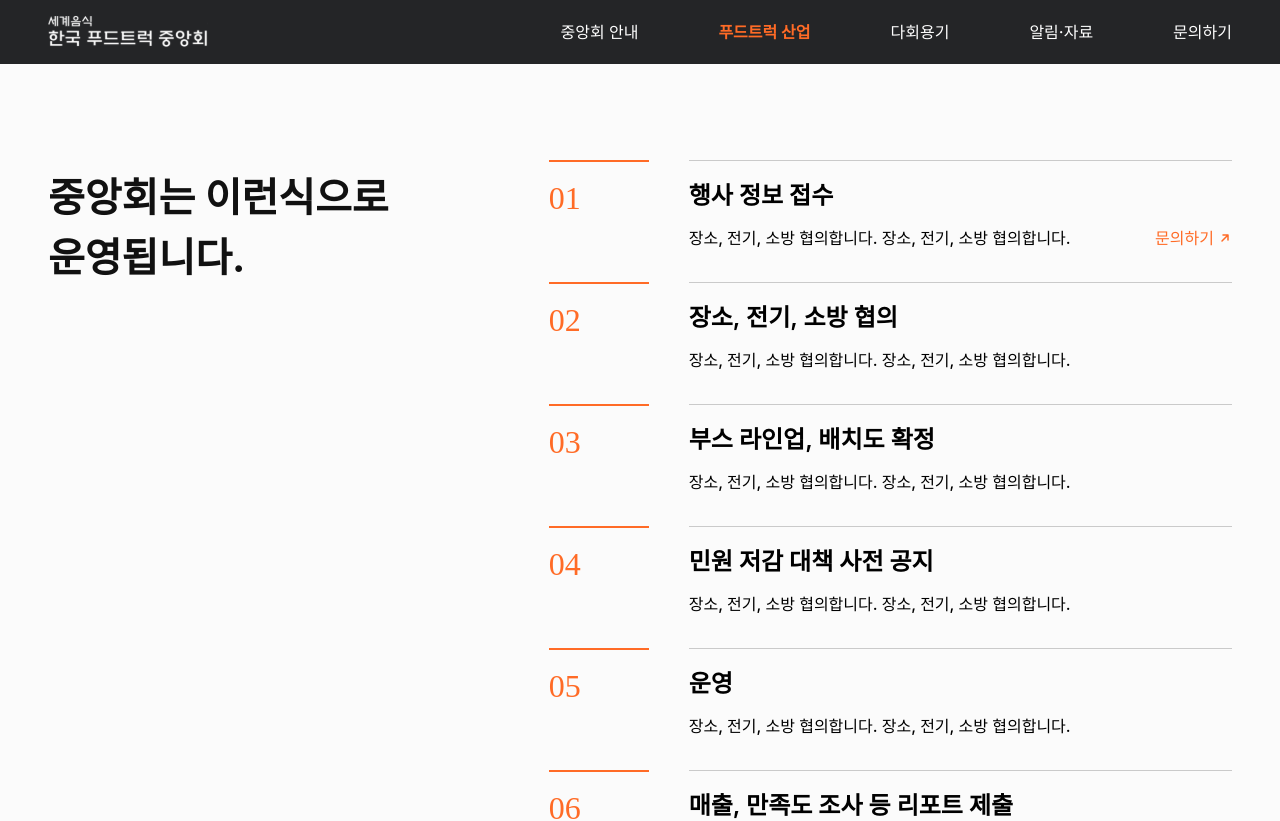
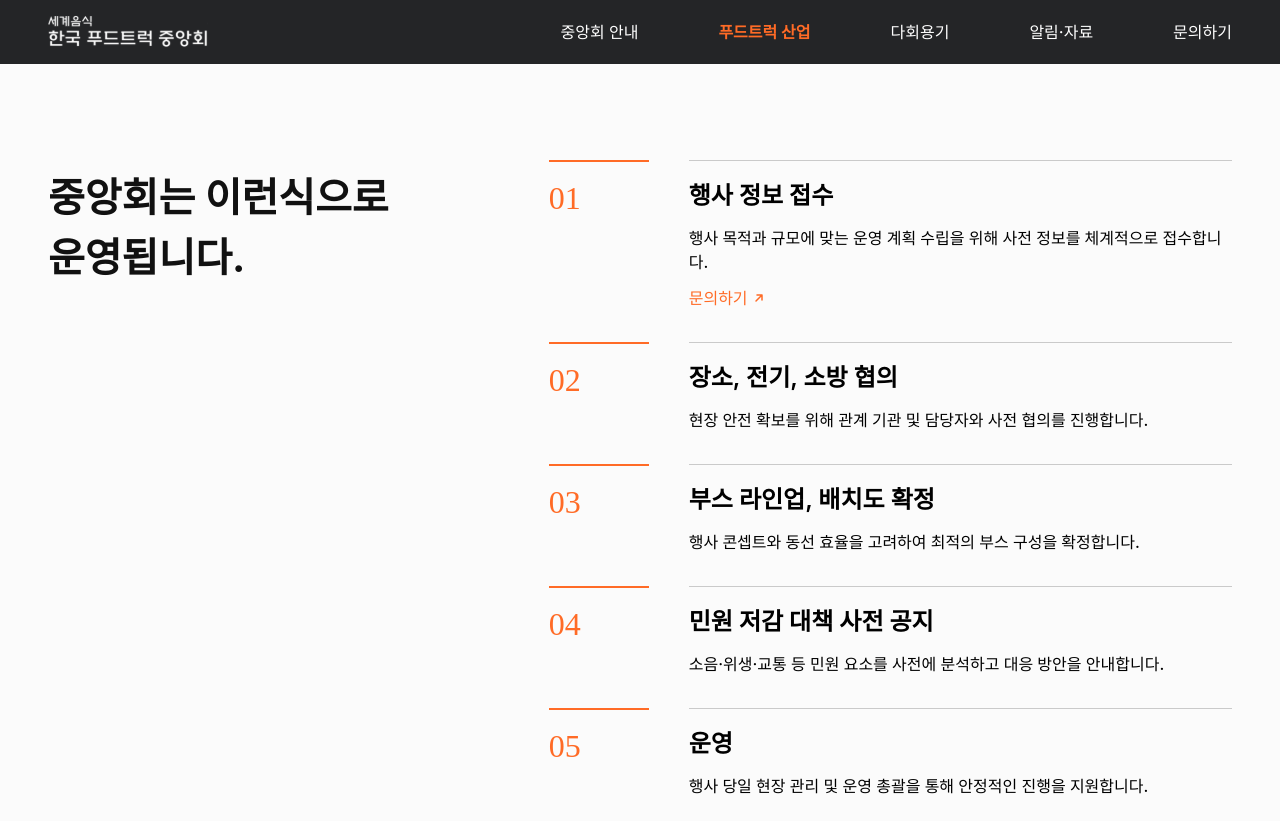
Before and after one commit to ecotree-new/foodtruck, a Next.js app: page /industry/process in a window 1280 px wide. Shown: the top 821 px of the page. Built offline with nearby package versions, Linux system fonts and the light colour scheme; a web font is replaced by a local one.

Commit message:
feat: 수정사항 반영

```diff
--- a/src/app/about/esg/page.tsx
+++ b/src/app/about/esg/page.tsx
@@ -19,9 +19,9 @@ const ESG_DATA = {
       image: HOMEPAGE_IMAGES.about.esg.environmental_01,
       title: '위생교육',
       bullets: [
-        '공공 행사 대응을 위한 위생 기준 인식 제고',
-        '안전 운영 문화 확산',
-        '표준 운영 기준 마련',
+        '체계적인 위생교육을 통한 식품 안전 기준 준수',
+        '정기적 위생점검 및 교육 프로그램 운영',
+        '탄소 저감을 통한 친환경 운영 제시',
       ],
     },
     {
@@ -56,7 +56,7 @@ const ESG_DATA = {
     {
       image: HOMEPAGE_IMAGES.about.esg.social_03,
       title: '지역상생',
-      bullets: ['지자체 식재료 사용'],
+      bullets: ['지역 특산물·로컬 브랜드 연계 확대', '지역 문화 존중 행사 운영', '지역 자원 가치 확산'],
     },
     {
       image: HOMEPAGE_IMAGES.about.esg.social_04,
@@ -65,7 +65,6 @@ const ESG_DATA = {
         '푸드트럭 창업 관련 정보 제공',
         '운영·관리 기준 안내',
         '안전한 창업 환경 조성',
-        '메뉴 큐레이션',
       ],
     },
     {
--- a/src/app/about/organization/page.tsx
+++ b/src/app/about/organization/page.tsx
@@ -376,7 +376,7 @@ export default function OrganizationPage() {
         <div className="absolute inset-0 bg-black/50" />
         <div className="relative z-10 container-content text-center">
           <h2 className="text-[18px] md:text-title-2 font-bold text-text-primary mb-[18px] md:mb-[48px]">
-            푸드트럭 중앙회와 함께 시작해보세요.
+            성공적인 푸드트럭 운영의 출발점, 중앙회입니다.
           </h2>
           <a
             href="/contact/event"
--- a/src/app/industry/process/page.tsx
+++ b/src/app/industry/process/page.tsx
@@ -7,33 +7,33 @@ const PROCESS_DATA = [
   {
     number: '01',
     title: '행사 정보 접수',
-    description: '장소, 전기, 소방 협의합니다. 장소, 전기, 소방 협의합니다.',
+    description: '행사 목적과 규모에 맞는 운영 계획 수립을 위해 사전 정보를 체계적으로 접수합니다.',
     cta: true,
   },
   {
     number: '02',
     title: '장소, 전기, 소방 협의',
-    description: '장소, 전기, 소방 협의합니다. 장소, 전기, 소방 협의합니다.',
+    description: '현장 안전 확보를 위해 관계 기관 및 담당자와 사전 협의를 진행합니다.',
   },
   {
     number: '03',
     title: '부스 라인업, 배치도 확정',
-    description: '장소, 전기, 소방 협의합니다. 장소, 전기, 소방 협의합니다.',
+    description: '행사 콘셉트와 동선 효율을 고려하여 최적의 부스 구성을 확정합니다.',
   },
   {
     number: '04',
     title: '민원 저감 대책 사전 공지',
-    description: '장소, 전기, 소방 협의합니다. 장소, 전기, 소방 협의합니다.',
+    description: '소음·위생·교통 등 민원 요소를 사전에 분석하고 대응 방안을 안내합니다.',
   },
   {
     number: '05',
     title: '운영',
-    description: '장소, 전기, 소방 협의합니다. 장소, 전기, 소방 협의합니다.',
+    description: '행사 당일 현장 관리 및 운영 총괄을 통해 안정적인 진행을 지원합니다.',
   },
   {
     number: '06',
     title: '매출, 만족도 조사 등 리포트 제출',
-    description: '장소, 전기, 소방 협의합니다. 장소, 전기, 소방 협의합니다.',
+    description: '행사 종료 후 매출 및 만족도 데이터를 분석하여 결과 보고서를 제공합니다.',
   },
 ];
 
@@ -118,19 +118,11 @@ export default function ProcessPage() {
                       <h3 className="text-[14px] min-[760px]:text-heading-2 font-semibold text-[#000000] mb-2 min-[760px]:mb-3">
                         {step.title}
                       </h3>
-                      {/* 데스크톱/태블릿: 본문 + CTA 같은 행 */}
-                      <div className="hidden min-[760px]:flex items-center justify-between gap-4">
-                        <p className="text-body-2 font-medium text-[#000000]">
+                      <div>
+                        <p className="text-[10px] min-[760px]:text-body-2 font-medium text-[#000000]">
                           {step.description}
                         </p>
-                        {step.cta && <CTAButton />}
-                      </div>
-                      {/* 모바일: 본문 아래에 CTA */}
-                      <div className="min-[760px]:hidden">
-                        <p className="text-[10px] font-medium text-[#000000]">
-                          {step.description}
-                        </p>
-                        {step.cta && <CTAButton className="mt-3" />}
+                        {step.cta && <CTAButton className="mt-2 min-[760px]:mt-3" />}
                       </div>
                     </div>
                   </div>
--- a/src/app/industry/world-food/page.tsx
+++ b/src/app/industry/world-food/page.tsx
@@ -144,9 +144,9 @@ function MenuSection() {
       {/* 콘텐츠 */}
       <div className="relative z-10 container-content text-center">
         <h2 className="text-[18px] md:text-[40px] font-bold text-text-primary leading-snug mb-10 md:mb-16">
-          푸드트럭으로 경험하는
+          다양한 문화가 어우러진 세계 음식을
           <br />
-          전세계 음식 어쩌구
+          한자리에서 만나보세요
         </h2>
 
         {/* Desktop (>1280px): 4열 × 2행 */}
--- a/src/app/reusable/page.tsx
+++ b/src/app/reusable/page.tsx
@@ -1,3 +1,4 @@
+import Image from 'next/image';
 import HeroSection from '@/components/reusable/HeroSection';
 import RentalFlowSection from '@/components/reusable/RentalFlowSection';
 import BusinessRangeSection from '@/components/reusable/BusinessRangeSection';
@@ -5,6 +6,7 @@ import WashingProcessSection from '@/components/reusable/WashingProcessSection';
 import WashingFacilitySection from '@/components/reusable/WashingFacilitySection';
 import PostWashingSection from '@/components/reusable/PostWashingSection';
 import StatsSection from '@/components/reusable/StatsSection';
+import { HOMEPAGE_IMAGES } from '@/lib/r2-images';
 
 export default function ReusablePage() {
   return (
@@ -16,6 +18,30 @@ export default function ReusablePage() {
       <WashingFacilitySection />
       <PostWashingSection />
       <StatsSection />
+
+      {/* CTA 배너 */}
+      <section className="relative py-28 md:py-36 lg:py-44">
+        <Image
+          src={HOMEPAGE_IMAGES.main.cta}
+          alt="CTA 배경"
+          fill
+          className="object-cover"
+        />
+        <div className="absolute inset-0 bg-black/50" />
+        <div className="relative z-10 container-content text-center">
+          <h2 className="text-[18px] md:text-title-2 font-bold text-text-primary mb-[18px] md:mb-[48px]">
+            친환경 다회용기의 시작, 에코트리와 함께하세요.
+          </h2>
+          <a
+            href="https://ecotree.co.kr"
+            target="_blank"
+            rel="noopener noreferrer"
+            className="inline-block bg-brand-primary text-text-primary font-semibold px-[24px] py-[6px] md:px-[64px] md:py-4 rounded text-[12px] md:text-[20px] hover:opacity-90 transition-opacity"
+          >
+            에코트리 홈페이지
+          </a>
+        </div>
+      </section>
     </main>
   );
 }
--- a/src/components/home/CTASection.tsx
+++ b/src/components/home/CTASection.tsx
@@ -13,7 +13,7 @@ export default function CTASection() {
       <div className="absolute inset-0 bg-black/50" />
       <div className="relative z-10 container-foodtruck text-center">
         <h2 className="text-[18px] md:text-title-2 font-bold text-text-primary mb-[18px] md:mb-[48px]">
-          푸드트럭 중앙회와 함께 시작해보세요.
+          행사의 품격을 높이는 선택, 중앙회와 함께하세요
         </h2>
         <a
           href="/contact"
--- a/src/components/home/ExpectedEffectSection.tsx
+++ b/src/components/home/ExpectedEffectSection.tsx
@@ -12,7 +12,7 @@ const EFFECT_CARDS = [
   },
   {
     icon: HOMEPAGE_IMAGES.main.expected_effect_02,
-    title: '위생과 친절로 시민과 관광객의 만족도 높힘',
+    title: '시민과 관광객의 만족도 높힘',
     description: '체계적 운영으로 매출, 참가자 만족도, 환경 보호를 동시에 실현하는 운영 체계를 구축합니다.',
   },
   {
```
